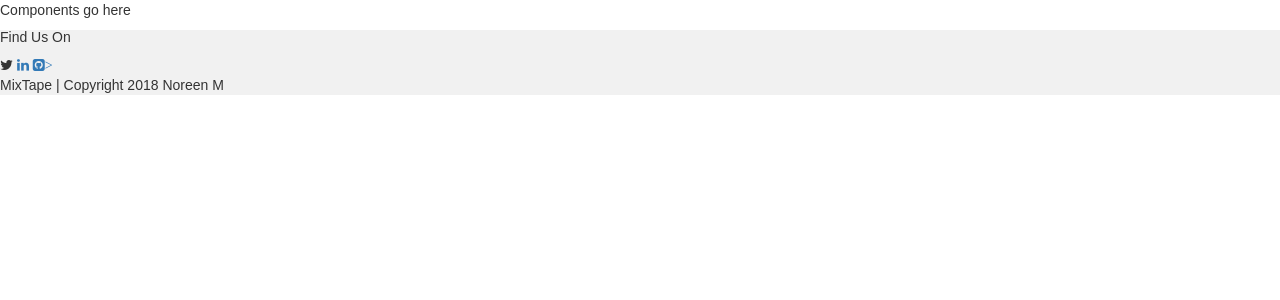
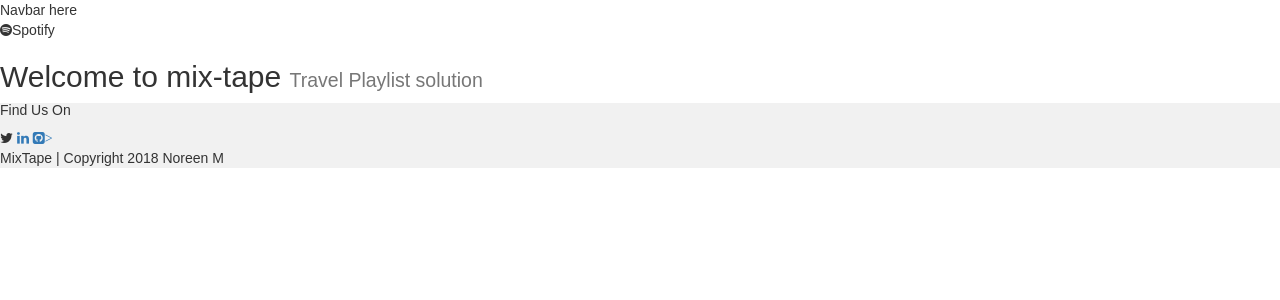
Before and after one commit to Norby257/mixTape, a React (Create React App) app: page / in a window 1280 px wide. Shown: the top 300 px of the page. Built offline with nearby package versions, Linux system fonts and the light colour scheme.

Commit message:
initial front end header / navbar fixed dir error

```diff
--- a/src/App.js
+++ b/src/App.js
@@ -1,14 +1,21 @@
 import React, { Component } from 'react';
+import Header from './components/Header';
+import Navbar from './components/Navbar'
 import Footer from './components/Footer';
 class App extends Component {
   render() {
     return (
-      <div className="App">
+      <div>
+        <Navbar />
+      <Header />
+      {/* <div className="App">
         <p className="App-intro">
           Components go here
         </p>
-        <Footer />
-      </div>
+      </div> */}
+
+      <Footer />
+    </div>
     );
   }
 }
--- a/src/components/Header/Header.js
+++ b/src/components/Header/Header.js
@@ -1,9 +1,28 @@
 import React, { Component} from 'react';
 
-const Header = props => (
-    <div className="page-header">
-    <h1>Welcome to mix-tape <small>Travel Playlist solution</small></h1>
-  </div>
-)
+class Header extends Component  {
+  //  constructor methods go here {
+
+
+  // }
+
+  render() {
+    return (
+      <header className="header">
+            <i class="fa fa-spotify"></i>Spotify
+         <h2>Welcome to mix-tape <small>Travel Playlist solution</small></h2>
+         </header>
+
+    )
+  }
+}
+// const Header = props => (
+//     <header className="header">
+//       <i class="fa fa-spotify"></i>Spotify
+//     <h2>Welcome to mix-tape <small>Travel Playlist solution</small></h2>
+
+//   </header>
+
+// );
 
 export default Header;
--- a/src/components/Navbar/Navbar.js
+++ b/src/components/Navbar/Navbar.js
@@ -4,6 +4,6 @@ const Navbar = () => (
     <nav className = "navbar-navbar-inverse">
     Navbar here
     </nav>
-)
+);
 
 export default Navbar;
--- a/src/components/Navbar/index.js
+++ b/src/components/Navbar/index.js
@@ -0,0 +1 @@
+export { default} from './Navbar';
```
